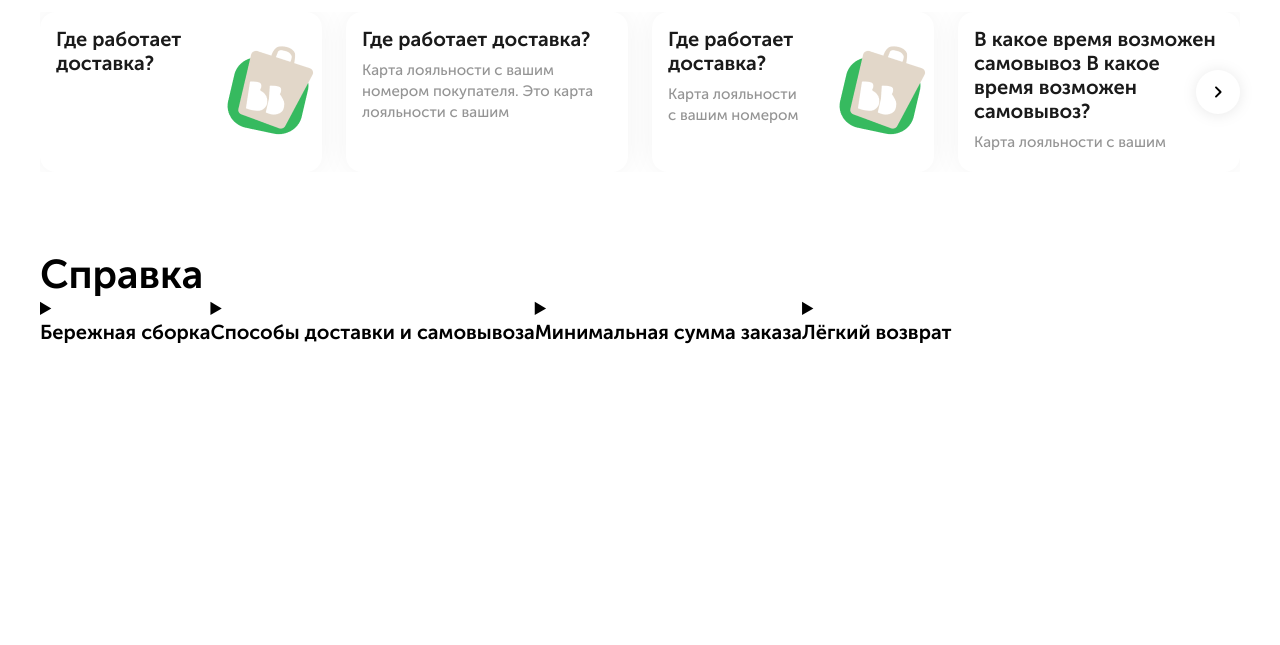
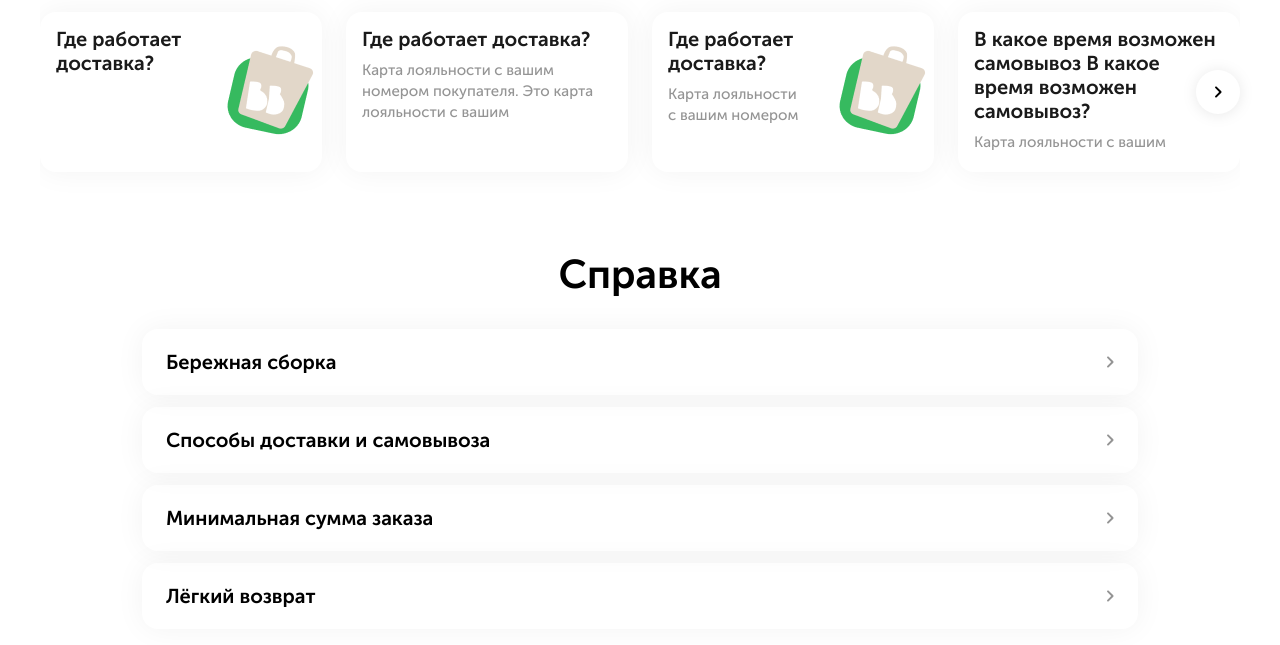
Before and after one commit to NataliaVozhdaeva/test_ameton, a plain HTML site: page index.html in a window 1280 px wide. Shown: the part 743-1388 px from the top of the page. Before the commit the page ends 1128 px from the top, so only its background shows below. Drawn offline with Linux system fonts and the light colour scheme.

Commit message:
feat: support-page / add reference-section styles

```diff
--- a/index.html
+++ b/index.html
@@ -101,10 +101,9 @@
       </ul>
     </aside>
     <main class="main">
-      <section class="faq-wrapper">
+      <section class="faq">
         <h2 class="title section-title faq-title">Часто задаваемые вопросы</h2>
-        <div class="faq-container">
-          <ul class="list faq">
+        <ul class="list faq-list">
           <li class="list-item faq-item">
             <a href="" class="link faq-link">
               <div class="text-wrapper">
@@ -161,7 +160,6 @@
             </a>
           </li>
         </ul>
-        </div>
         <button class="btn faq-btn faq-btn_prev" disabled>
           <svg width="24" height="24">
             <use href="#arrow" fill="#09ac1e"></use>
@@ -174,32 +172,52 @@
         </button>
       </section>
       <section class="reference">
-        <h2 class="title section-title">Справка</h2>
-        <ul class="list reference">
+        <h2 class="title section-title reference-title">Справка</h2>
+        <ul class="list reference-list">
           <li class="list-item reference-item">
-            <details>
-              <summary class="title list-title"><h4 class="title list-title">Бережная сборка</h4></summary>
-              Это карта лояльности с&nbsp;вашим номером покупат Это карта лояльности с&nbsp;вашим номером покупателя
+            <svg width="24" height="24">
+              <use href="#arrow"></use>
+            </svg>
+            <details class="details">
+              <summary class="summary"><h4 class="title list-title">Бережная сборка</h4></summary>
+              <p class="reference-text">
+                Это карта лояльности с&nbsp;вашим номером покупат Это карта лояльности с&nbsp;вашим номером покупат
+              </p>
             </details>
           </li>
           <li class="list-item reference-item">
-            <details>
-              <summary class="title list-title">
+            <svg width="24" height="24">
+              <use href="#arrow"></use>
+            </svg>
+            <details class="details">
+              <summary class="summary">
                 <h4 class="title list-title">Способы доставки и самовывоза</h4>
               </summary>
-              Это карта лояльности с&nbsp;вашим номером покупат Это карта лояльности с&nbsp;вашим номером покупателя
+              <p class="reference-text">
+                Это карта лояльности с&nbsp;вашим номером покупат Это карта лояльности с&nbsp;вашим номером покупат
+              </p>
             </details>
           </li>
           <li class="list-item reference-item">
-            <details>
-              <summary class="title list-title"><h4 class="title list-title">Минимальная сумма заказа</h4></summary>
+            <svg width="24" height="24">
+              <use href="#arrow"></use>
+            </svg>
+            <details class="details">
+              <summary class="summary"><h4 class="title list-title">Минимальная сумма заказа</h4></summary>
+              <p class="reference-text">
                 Это карта лояльности с&nbsp;вашим номером покупат Это карта лояльности с&nbsp;вашим номером покупателя
+              </p>
             </details>
           </li>
           <li class="list-item reference-item">
-            <details>
-              <summary class="title list-title"><h4 class="title list-title">Лёгкий возврат</h4></summary>
-              Это карта лояльности с&nbsp;вашим номером покупат Это карта лояльности с&nbsp;вашим номером покупателя
+            <svg width="24" height="24">
+              <use href="#arrow"></use>
+            </svg>
+            <details class="details">
+              <summary class="summary"><h4 class="title list-title">Лёгкий возврат</h4></summary>
+              <p class="reference-text">
+                Это карта лояльности с&nbsp;вашим номером покупат Это карта лояльности с&nbsp;вашим номером покупат
+              </p>
             </details>
           </li>
         </ul>
--- a/script.js
+++ b/script.js
@@ -1,6 +1,6 @@
 const btnPrev = document.querySelector('.faq-btn_prev');
 const btnNext = document.querySelector('.faq-btn_next');
-const carousel = document.querySelector('.faq');
+const carousel = document.querySelector('.faq-list');
 const carouselItems = document.querySelectorAll('.faq-item');
 
 let position = 0;
--- a/styles.css
+++ b/styles.css
@@ -94,6 +94,8 @@
 .section-title {
   font-size: 40px;
   font-weight: 600;
+
+  text-align: center;
 }
 
 .text {
@@ -136,8 +138,8 @@
 
   font-family: 'Museo Sans Cyrl';
   font-size: 17px;
+  text-align: center;
   color: var(--main-white);
-  text-align: center;
 }
 
 .contacts {
@@ -195,6 +197,7 @@
   margin-top: 2px;
 
   font-family: 'Museo Sans Cyrl';
+  text-align: left;
 }
 
 .community {
@@ -217,29 +220,20 @@
   filter: brightness(90%);
 }
 
-.faq-wrapper {
+.faq {
   position: relative;
-
   margin-bottom: 80px;
 }
 
-.faq-container {
-  position: relative;
-
-  max-width: 100%;
-  overflow-x: hidden;
-}
-
-.faq {
+.faq-list {
   gap: 24px;
+  overflow-x: clip;
   transition: 2s;
 }
 
 .faq-title {
   margin-bottom: 34px;
   padding-top: 3px;
-
-  text-align: center;
 }
 
 .faq-item {
@@ -318,3 +312,60 @@
 
   transform: rotate(180deg);
 }
+
+.reference {
+  margin-bottom: 80px;
+}
+
+.reference-list {
+  max-width: 996px;
+  margin: auto;
+
+  flex-direction: column;
+  gap: 12px;
+}
+
+.reference-title {
+  margin-bottom: 32px;
+}
+
+.reference-item {
+  position: relative;
+  display: flex;
+  justify-content: space-between;
+
+  box-shadow: 0px 0px 30px 0px rgba(0, 0, 0, 0.05);
+  border-radius: 16px;
+}
+
+.reference-item:hover {
+  box-shadow: 0px 0px 30px 0px rgba(0, 0, 0, 0.1);
+}
+
+.reference-item svg {
+  position: absolute;
+  right: 16px;
+  top: calc(50% - 12px);
+  color: var(--text-gray);
+}
+
+.details {
+  width: 100%;
+  height: 100%;
+  padding: 22px 16px 20px 24px;
+}
+
+.summary {
+  list-style: none;
+}
+
+.reference-text {
+  max-width: 400px;
+  margin: 0;
+
+  font-family: 'Museo Sans Cyrl';
+  font-size: 13px;
+  font-weight: 500;
+  line-height: 140%;
+  color: var(--text-gray);
+}
```
Lines whose indentation alone changed are shown as unchanged.
